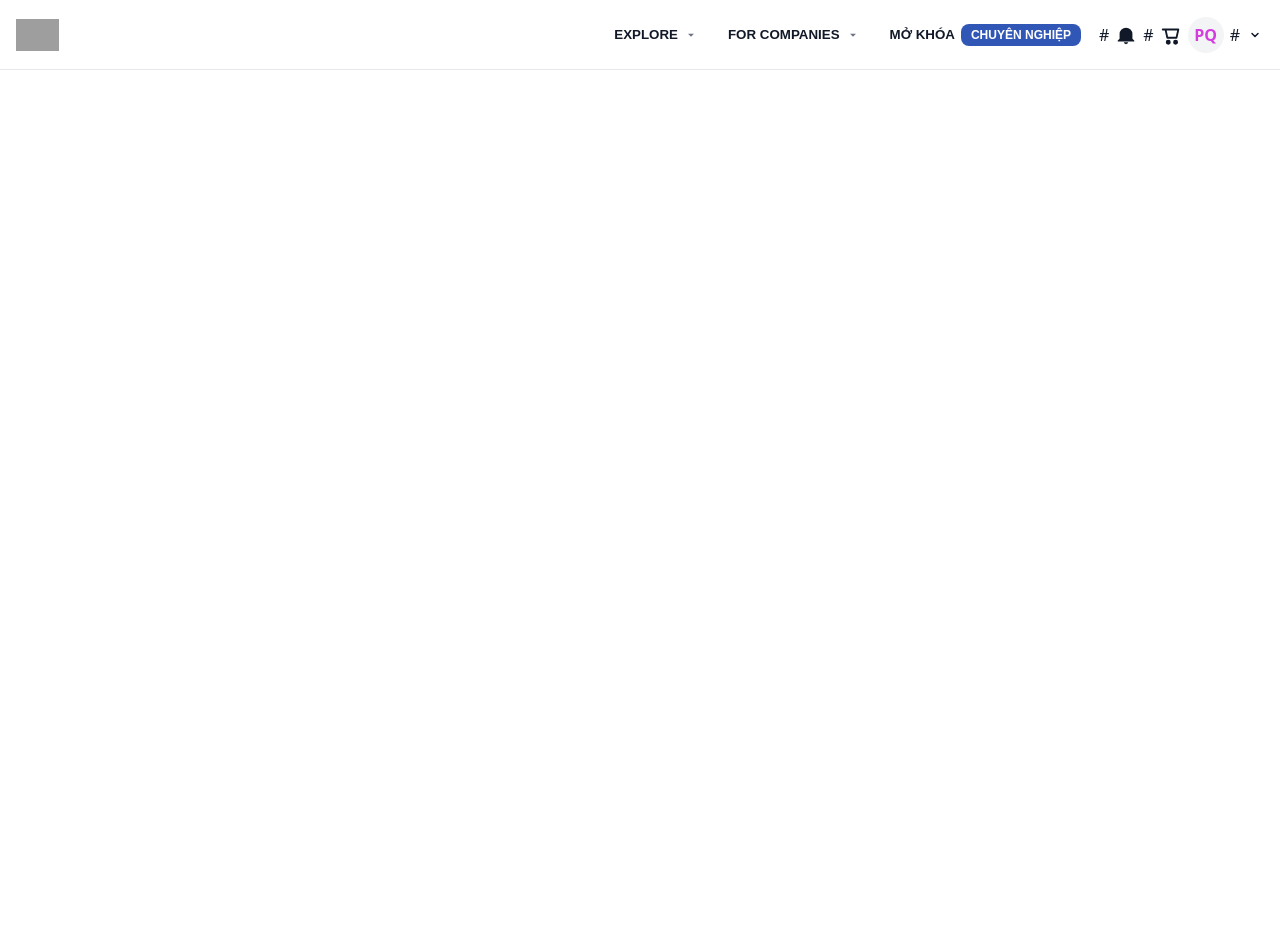
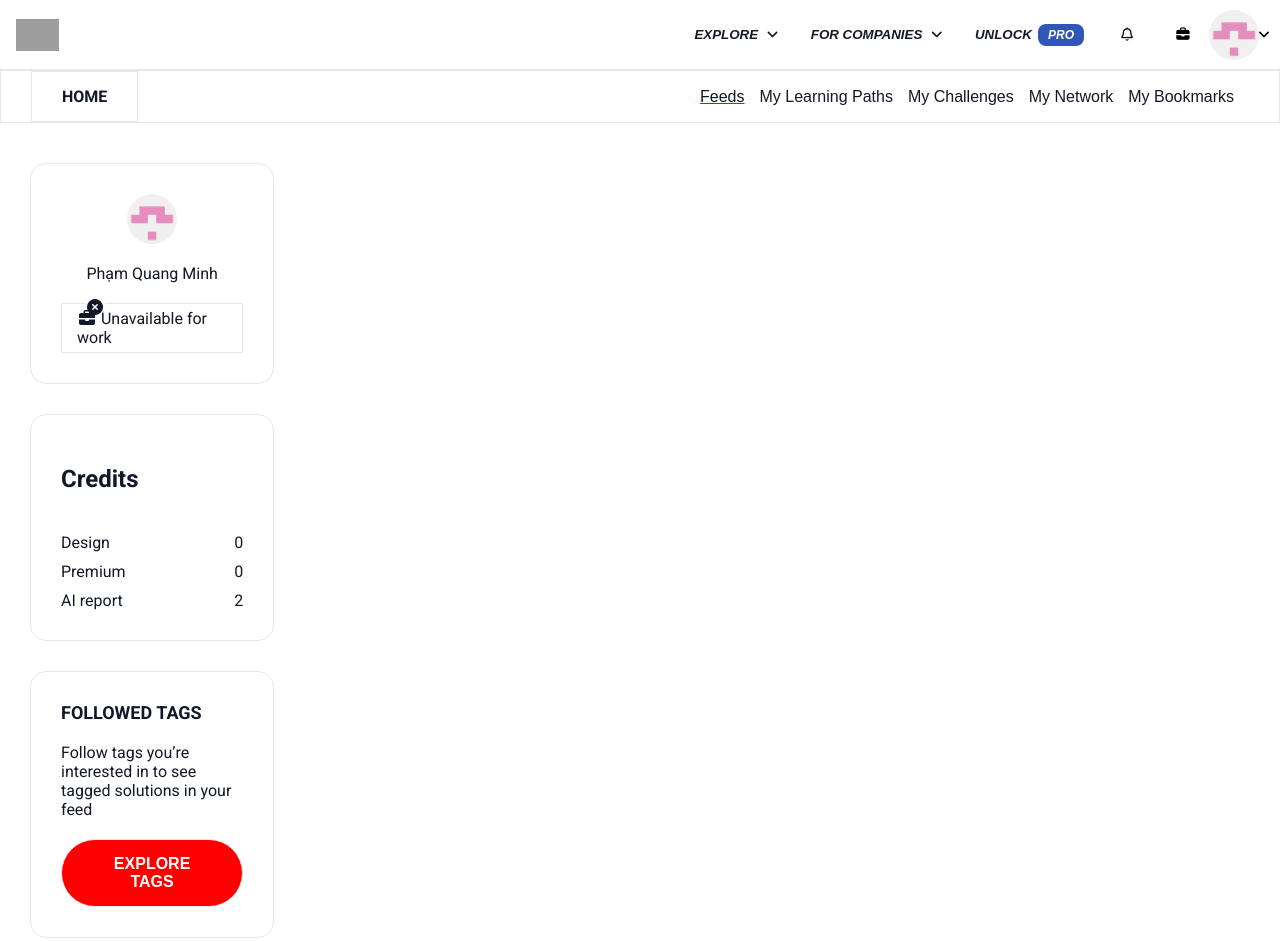
Before and after one commit to minh087minh-del/web, a plain HTML site: page index.html in a window 1280 px wide. Before the commit the page ends 800 px from the top, so only its background shows below. Drawn offline with Linux system fonts and the light colour scheme; grey boxes are pictures that could not be loaded.

Commit message:
update static web

```diff
--- /dev/null
+++ b/header.css
@@ -0,0 +1,101 @@
+:root {
+  --text: #111827;
+  --muted: #6b7280;
+  --badge: #3157b6;
+  --border: #e5e7eb;
+}
+* {
+  box-sizing: border-box;
+}
+body {
+  margin: 0;
+  color: var(--text);
+  font-family: Roboto, sans-serif;
+  font-weight: normal;
+}
+.topbar {
+  height: 70px;
+  border-bottom: 1px solid var(--border);
+  display: flex;
+  align-items: center;
+  gap: 20px;
+  padding: 0 16px;
+}
+
+.brand {
+  display: flex;
+  align-items: center;
+  gap: 16px;
+  min-width: 230px;
+}
+.brand-logo {
+  height: 32px;
+}
+
+.nav-right {
+  margin-left: auto;
+  display: flex;
+  align-items: center;
+  gap: 6px;
+}
+.nav-btn {
+  appearance: none;
+  background: none;
+  cursor: pointer;
+  padding: 10px 12px;
+  border-radius: 8px;
+  display: flex;
+  align-items: center;
+  gap: 6px;
+  color: var(--text);
+  font-weight: 800;
+  font-style: italic;
+  border: none;
+}
+.nav-btn:hover {
+  background: #f7f7f7;
+}
+.badge {
+  background: var(--badge);
+  color: #fff;
+  padding: 4px 10px;
+  font-size: 12px;
+  border-radius: 8px;
+  font-weight: 800;
+  font-style: italic;
+}
+.bell,
+.icon,
+.avatar {
+  border: 0; /* code để xóa viền*/
+  width: 50px;
+  height: 50px;
+  display: flex;
+  align-items: center;
+  justify-content: center;
+  border-radius: 50%;
+  background: none;
+}
+.danhsach {
+  position: relative;
+}
+.menu {
+  display: none;
+  position: absolute;
+  top: 100%;
+  left: 0;
+  background: #fff;
+  padding: 10px;
+  box-shadow: 0 4px 6px rgba(0, 0, 0, 0.1);
+  border-radius: 8px;
+}
+.danhsach:hover .menu {
+  display: block;
+}
+.menu li {
+  display: flex;
+  align-items: center;
+  gap: 8px;
+  padding: 8px 12px;
+  white-space: nowrap;
+}
--- a/index.html
+++ b/index.html
@@ -4,143 +4,138 @@
     <meta charset="utf-8" />
     <meta name="viewport" content="width=device-width, initial-scale=1" />
     <title>Frontend Mentor Header</title>
-
+    <link rel="stylesheet" href="main.css">
+    <link rel="stylesheet" href="header.css" />
+    <link
+      rel="stylesheet"
+      href="https://cdnjs.cloudflare.com/ajax/libs/font-awesome/7.0.1/css/all.min.css"
+      integrity="sha512-2SwdPD6INVrV/lHTZbO2nodKhrnDdJK9/kg2XD1r9uGqPo1cUbujc+IYdlYdEErWNu69gVcYgdxlmVmzTWnetw=="
+      crossorigin="anonymous"
+      referrerpolicy="no-referrer"
+    />
     <style>
-  :root{
-    --text:#111827;
-    --muted:#6b7280;
-    --badge:#3157b6;
-    --border:#e5e7eb;
-  }
-  *{box-sizing:border-box;}
-  body{
-    margin:0;
-    font-family:system-ui,-apple-system,Segoe UI,Roboto,Inter,Arial,sans-serif;
-    color:var(--text);
-  }
-
-  .topbar{
-    height:70px;
-    border-bottom:1px solid var(--border);
-    display:flex;
-    align-items:center;
-    gap:20px;
-    padding:0 16px;
-  }
-
-  .brand{
-    display:flex;
-    align-items:center;
-    gap:16px;
-    min-width:230px;
-  }
-  .brand-logo{
-    height:32px;
-  }
-
-  .nav-right{
-    margin-left:auto;
-    display:flex;
-    align-items:center;
-    gap:6px;
-  }
-  .nav-btn{
-    appearance:none;
-    border:0;
-    background:none;
-    cursor:pointer;
-    padding:10px 12px;
-    border-radius:8px;
-    display:flex;
-    align-items:center;
-    gap:6px;
-    font-weight:700;
-    color:var(--text);
-  }
-  .nav-btn:hover{ background:#f7f7f7; }
-
-  .chev{
-    width:14px;
-    height:14px;
-    color:var(--muted);
-  }
-
-  .badge{
-    background:var(--badge);
-    color:#fff;
-    padding:4px 10px;
-    font-size:12px;
-    border-radius:8px;
-    font-weight:700;
-  }
-
-  .icon-btn{
-    width:40px;height:40px;
-    display:flex;align-items:center;justify-content:center;
-    border-radius:8px;
-  }
-  .icon-btn:hover{ background:#f3f3f3; }
-
-  .avatar{
-    width:36px;height:36px;
-    border-radius:50%;
-    background:#f3f4f6;
-    display:flex;align-items:center;justify-content:center;
-    font-weight:800;
-    color:#d33dde;
-  }
+      @import url("https://fonts.googleapis.com/css2?family=Roboto:ital,wght@0,100..900;1,100..900&display=swap");
     </style>
   </head>
 
   <body>
     <header class="topbar">
-
       <div class="brand">
-    <img class="brand-logo" src="https://www.frontendmentor.io/images/logo-desktop.svg" alt="Frontend Mentor logo">
+        <img
+          class="brand-logo"
+          src="https://www.frontendmentor.io/images/logo-desktop.svg"
+          alt="Frontend Mentor logo"
+        />
       </div>
 
       <nav class="nav-right">
+        <div class="danhsach">
           <button class="nav-btn">
             EXPLORE
-      <svg class="chev" viewBox="0 0 24 24" fill="currentColor">
-        <path d="M7 10l5 5 5-5H7z"></path>
-      </svg>
+            <i class="fa-solid fa-angle-down"></i>
           </button>
-
+          <ul class="menu">
+            <li>
+              <i class="fa-solid fa-layer-group"></i>
+              LEANING PATHS
+            </li>
+            <li>
+              <i class="fa-solid fa-laptop-file"></i>
+              CHALLENGES
+            </li>
+            <li>
+              <i class="fa-solid fa-code"></i>
+              SOLUTIONS
+            </li>
+            <li><i class="fa-brands fa-css"></i> ARTICLE</li>
+            <li><i class="fa-regular fa-address-card"></i> GUIDES</li>
+          </ul>
+        </div>
+        <div class="danhsach">
           <button class="nav-btn">
             FOR COMPANIES
-      <svg class="chev" viewBox="0 0 24 24" fill="currentColor">
-        <path d="M7 10l5 5 5-5H7z"></path>
-      </svg>
+            <i class="fa-solid fa-angle-down"></i>
           </button>
-
+          <ul class="menu">
+            <li><i class="fa-regular fa-chess-bishop"></i> HIRE DEVELOPERS</li>
+            <li><i class="fa-regular fa-chess-king"></i> TRAIN DEVELOPERS</li>
+          </ul>
+        </div>
         <button class="nav-btn">
-      MỞ KHÓA
-      <span class="badge">CHUYÊN NGHIỆP</span>
+          UNLOCK
+          <span class="badge">PRO</span>
         </button>
-
-    #
-      <svg width="22" height="22" viewBox="0 0 24 24" fill="#111827">
-        <path d="M12 22a2.5 2.5 0 0 0 2.45-2H9.55A2.5 2.5 0 0 0 12 22Zm7-6V11a7 7 0 0 0-14 0v5l-2 2v1h18v-1l-2-2Z" />
-      </svg>
-    </a>
-
-    #
-      <svg width="22" height="22" viewBox="0 0 24 24" stroke="#111827" fill="none" stroke-width="2">
-        <path d="M6 6h14l-2 9H8L6 6Zm-1 0H3" stroke-linecap="round" stroke-linejoin="round"/>
-        <circle cx="9" cy="20" r="1.7" fill="#111827"/>
-        <circle cx="17" cy="20" r="1.7" fill="#111827"/>
-      </svg>
-    </a>
-
-    <span class="avatar">PQ</span>
-
-    #
-      <svg width="18" height="18" viewBox="0 0 24 24" stroke="#111827" fill="none" stroke-width="2">
-        <path d="M8 10l4 4 4-4" stroke-linecap="round" stroke-linejoin="round"/>
-      </svg>
-    </a>
+        <button class="bell">
+          <i class="fa-regular fa-bell"></i>
+        </button>
+        <button class="icon">
+          <i class="fa-solid fa-briefcase"></i>
+          <!-- tim khong ra cai giong -->
+        </button>
+        <button class="avatar">
+          <img src="/web/anhavartar.png" alt="" class="avatar" />
+          <i class="fa-solid fa-angle-down"></i>
+        </button>
       </nav>
     </header>
+    <main class="main">
+      <div class="sub-main">
+        <div class="sub-nav">
+          <span class="sub-text">HOME</span>
+        </div>
+
+        <div class="sub-right">
+          <span style="text-decoration: underline; text-decoration-color: red"
+            >Feeds</span
+          >
+          <span>My Learning Paths</span>
+          <span>My Challenges</span>
+          <span>My Network</span>
+          <span>My Bookmarks</span>
+        </div>
+      </div>
+      <div class="container">
+        <div class="slidebar">
+          <div class="slidebar-box1">
+            <img src="/web/anhavartar.png" alt="Avatar " class="avatar" />
+            Phạm Quang Minh
+            <div class="box1-text">
+              <span class="khung-icon">
+                <i class="fa-solid fa-briefcase"></i>
+                <i class="fa-solid fa-circle-xmark nut-x"></i>
+              </span>
+              Unavailable for work
+            </div>
+          </div>
+          <div class="slidebar-box2">
+            <h2>Credits</h2>
+            <ul class="box2-ul">
+              <li class="box2-li">
+                <span>Design</span>
+                <span>0</span>
+              </li>
+              <li class="box2-li">
+                <span>Premium</span>
+                <span>0</span>
+              </li>
+              <li class="box2-li">
+                <span>AI report</span>
+                <span>2</span>
+              </li>
+            </ul>
+
+          </div>
+          <div  class="slidebar-box3">
+            <h2 class="box3-text">Followed Tags</h2>
+            <p>Follow tags you’re interested in to see tagged solutions in your feed</p>
+            <button class="box3-button">EXPLORE TAGS</button>
+          </div>
+        </div>
+        <div class="grid-main">
+
+        </div>
+        <div class="slidebar2"></div>
+      </div>
+    </main>
   </body>
 </html>
--- /dev/null
+++ b/main.css
@@ -0,0 +1,137 @@
+.main {
+  display: flex;
+  flex-direction: column;}
+.sub-nav {
+  padding: 15px 30px;
+  border: 0.8px solid var(--border);
+}
+.sub-text {
+  text-transform: uppercase;
+  font-weight: 700;
+  text-align: left;
+}
+.sub-right {
+  margin-left: auto;
+  font-family: "Barlow", sans-serif;
+  display: flex;
+  align-items: center;
+  gap: 15px;
+  padding: 15px 15px;
+}
+.sub-main {
+  display: flex;
+  border: 0.8px solid var(--border);
+  width: 100%;
+  justify-content: space-between;
+  padding: 0px 30px;
+  box-sizing: border-box;
+  font-weight: 500;
+}
+.container {
+  display: grid;
+  grid-template-columns: minmax(0, 1fr) 2.75fr minmax(0, 1fr);
+  grid-template-rows: repeat(1, minmax(0, 1fr));
+  grid-template-areas: "slidebar main slidebar2";
+  gap: 30px;
+  padding-block: 40px;
+  padding-inline: 30px;
+}
+.slidebar {
+  grid-area: slidebar;
+  display: flex;
+  align-items: center;
+  flex-direction: column;
+  gap:30px;
+}
+.slidebar-box1 {
+  display: flex;
+  flex-direction: column;
+  gap: 20px;
+  align-items: center;
+  border: 0.8px solid var(--border);
+  padding: 30px 30px;
+  border-radius: 1rem;
+  width: 100%;
+}
+.box1-text {
+  padding-block: 5px;
+  padding-inline: 15px;
+  border: 0.8px solid var(--border);
+}
+.khung-icon {
+  position: relative;
+  display: inline-block;
+}
+.nut-x {
+  position: absolute;
+  top: -10px;
+  right: -8px;
+  z-index: 10;
+  background: #fff;
+  width: 0.75rem;
+  height: 0.75rem;
+  border-radius: 8px;
+}
+.slidebar-box2{
+    display: flex;
+    flex-direction: column;
+    gap: 20px;
+    align-items: left;
+    border: 0.8px solid var(--border);
+    padding: 30px 30px;
+    width: 100%;
+    border-radius: 1rem;
+}
+.box2-ul {
+    display: flex;
+    flex-direction: column;
+    gap: 10px;
+    align-items: left;
+    padding: 0;
+    margin: 0;
+    box-sizing: border-box;
+}
+.box2-li {
+    display: flex;
+    justify-content: space-between;
+}
+.slidebar-box3 {
+    display: flex;
+    flex-direction: column;
+    gap: 1.25rem;
+    align-items: left;
+    border: 0.8px solid var(--border);
+    padding: 30px 30px;
+    width: 100%;
+    border-radius: 1rem;
+}
+.box3-text {
+    display: flex;
+    justify-content: left;
+    text-transform: uppercase;
+    font-size: 18px;
+    margin: 0;
+}
+p {
+    margin: 0;
+}
+
+.box3-button {
+    border: 0.8px solid var(--border);
+    padding-block: 15px;
+    padding-inline: 30px;
+    border-radius: 9999px;
+    font-weight: 700;
+    font-size: 16px;
+    text-align: center;
+    width: 100%;
+    background-color: red;
+    color: #fff;
+
+}
+.grid-main {
+  grid-area: main;
+}
+.slidebar2 {
+  grid-area: slidebar2;
+}
```
Also changed, not shown: anhavartar.png (added). Lines whose indentation alone changed are shown as unchanged.
